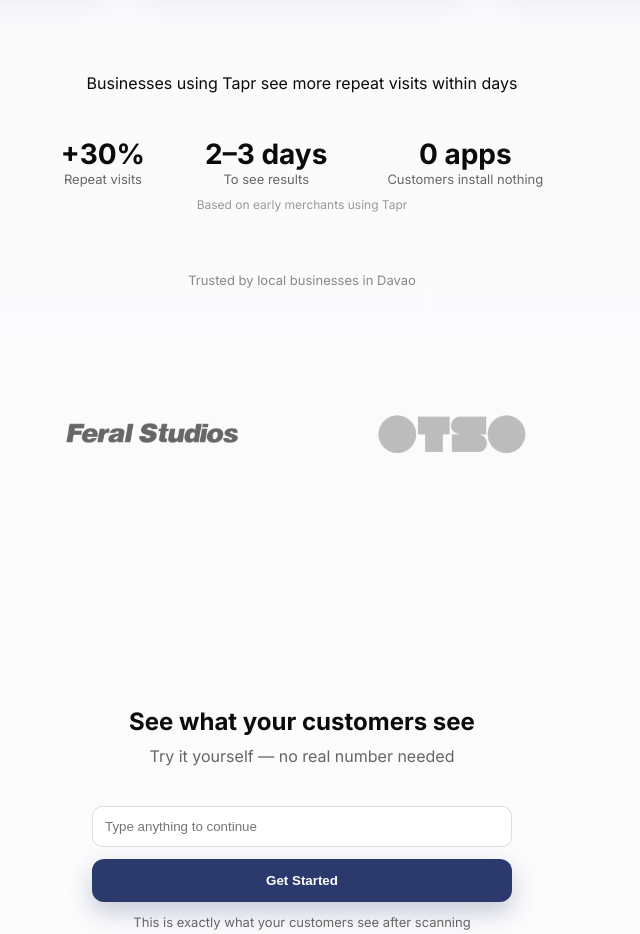
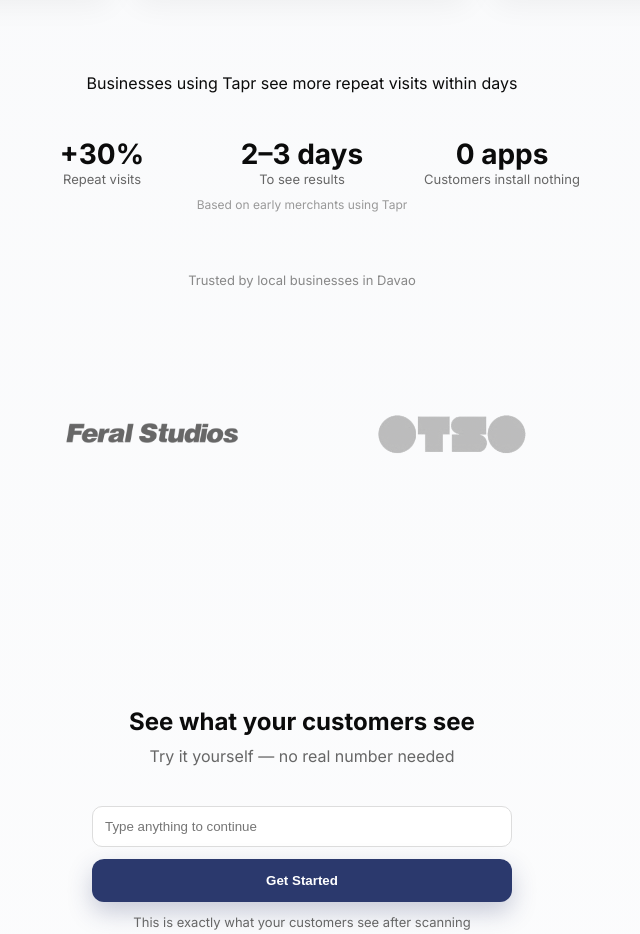
Before and after one commit to patrekk/tapr-backend-final, a website: page public/landing.html in a window 1280 px wide. Shown: the part 1680-2614 px from the top of the page, without its empty margins (338-978 px from the left). Drawn offline with nearby package versions, Linux system fonts and the light colour scheme.

Commit message:
fix center issue

```diff
--- a/public/landing.html
+++ b/public/landing.html
@@ -321,19 +321,19 @@
   Businesses using Tapr see more repeat visits within days
 </div>
 
-<div style="display:flex; justify-content:center; gap:60px; margin:20px auto 0; flex-wrap:wrap; text-align:center; max-width:700px;">
+<div style="display:flex; justify-content:space-between; max-width: 600px; margin: 20px auto 0; text-align: center;">
 
-  <div>
+  <div style="flex: 1;">
     <div style="font-size:28px; font-weight:700;">+30%</div>
     <div style="font-size:13px; color:#666;">Repeat visits</div>
   </div>
 
-  <div>
+  <div style="flex: 1;">
     <div style="font-size:28px; font-weight:700;">2–3 days</div>
     <div style="font-size:13px; color:#666;">To see results</div>
   </div>
 
-  <div>
+  <div style="flex: 1;">
     <div style="font-size:28px; font-weight:700;">0 apps</div>
     <div style="font-size:13px; color:#666;">Customers install nothing</div>
   </div>
```
